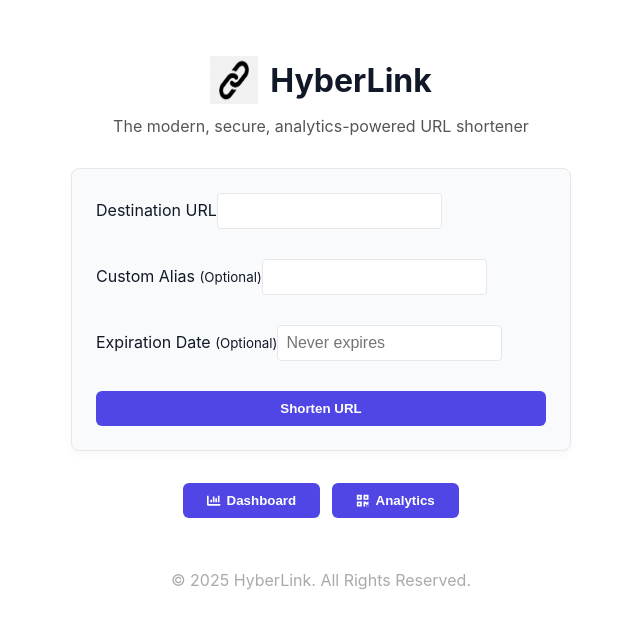
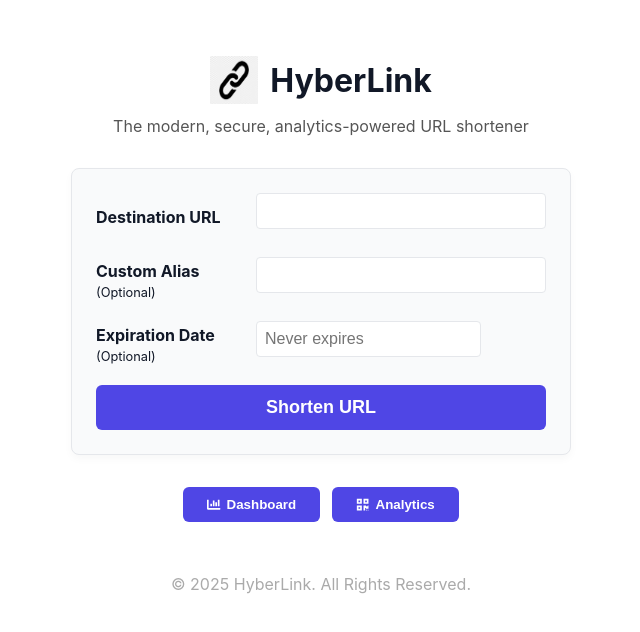
Before and after one commit to maryam24-7/hyperlink, a Next.js app: page / in a window 1280 px wide. Shown: the top 632 px of the page, without its empty margins (319-959 px from the left). Built offline with nearby package versions, Linux system fonts and the light colour scheme.

Commit message:
Update LinkForm.tsx

```diff
--- a/src/components/LinkManagement/LinkForm.tsx
+++ b/src/components/LinkManagement/LinkForm.tsx
@@ -43,21 +43,52 @@ export default function LinkForm() {
 
   return (
     <form onSubmit={handleSubmit} className="card" style={{ textAlign: "left" }}>
-      <div className="form-group">
-        <label>Destination URL</label>
-        <input type="url" value={url} onChange={e => setUrl(e.target.value)} required />
+      {/* كل حقل داخل div بفليكس لعمل محاذاة أفقية */}
+      <div style={{ display: 'flex', alignItems: 'center', marginBottom: 16 }}>
+        <label style={{ width: 160, fontWeight: 'bold' }}>Destination URL</label>
+        <input
+          type="url"
+          value={url}
+          onChange={e => setUrl(e.target.value)}
+          required
+          style={{ flexGrow: 1, padding: 8, fontSize: 16 }}
+        />
       </div>
-      <div className="form-group">
-        <label>Custom Alias <small>(Optional)</small></label>
-        <input type="text" value={customAlias} onChange={e => setCustomAlias(e.target.value)} />
+
+      <div style={{ display: 'flex', alignItems: 'center', marginBottom: 16 }}>
+        <label style={{ width: 160, fontWeight: 'bold' }}>
+          Custom Alias <small style={{ fontWeight: 'normal', fontSize: '0.8em' }}>(Optional)</small>
+        </label>
+        <input
+          type="text"
+          value={customAlias}
+          onChange={e => setCustomAlias(e.target.value)}
+          style={{ flexGrow: 1, padding: 8, fontSize: 16 }}
+        />
       </div>
-      <div className="form-group">
-        <label>Expiration Date <small>(Optional)</small></label>
-        <DatePicker selected={expiresAt} onChange={date => setExpiresAt(date)} minDate={new Date()} placeholderText="Never expires" className="date-picker" />
+
+      <div style={{ display: 'flex', alignItems: 'center', marginBottom: 16 }}>
+        <label style={{ width: 160, fontWeight: 'bold' }}>
+          Expiration Date <small style={{ fontWeight: 'normal', fontSize: '0.8em' }}>(Optional)</small>
+        </label>
+        <DatePicker
+          selected={expiresAt}
+          onChange={date => setExpiresAt(date)}
+          minDate={new Date()}
+          placeholderText="Never expires"
+          className="date-picker"
+          style={{ flexGrow: 1, padding: 8, fontSize: 16 }}
+        />
       </div>
-      <button type="submit" disabled={isLoading} style={{ width: "100%" }}>
+
+      <button
+        type="submit"
+        disabled={isLoading}
+        style={{ width: "100%", padding: 12, fontSize: 18, cursor: isLoading ? 'not-allowed' : 'pointer' }}
+      >
         {isLoading ? "Creating..." : "Shorten URL"}
       </button>
+
       {qrCode && (
         <div style={{ marginTop: 24 }}>
           <b>Your QR:</b>
```
